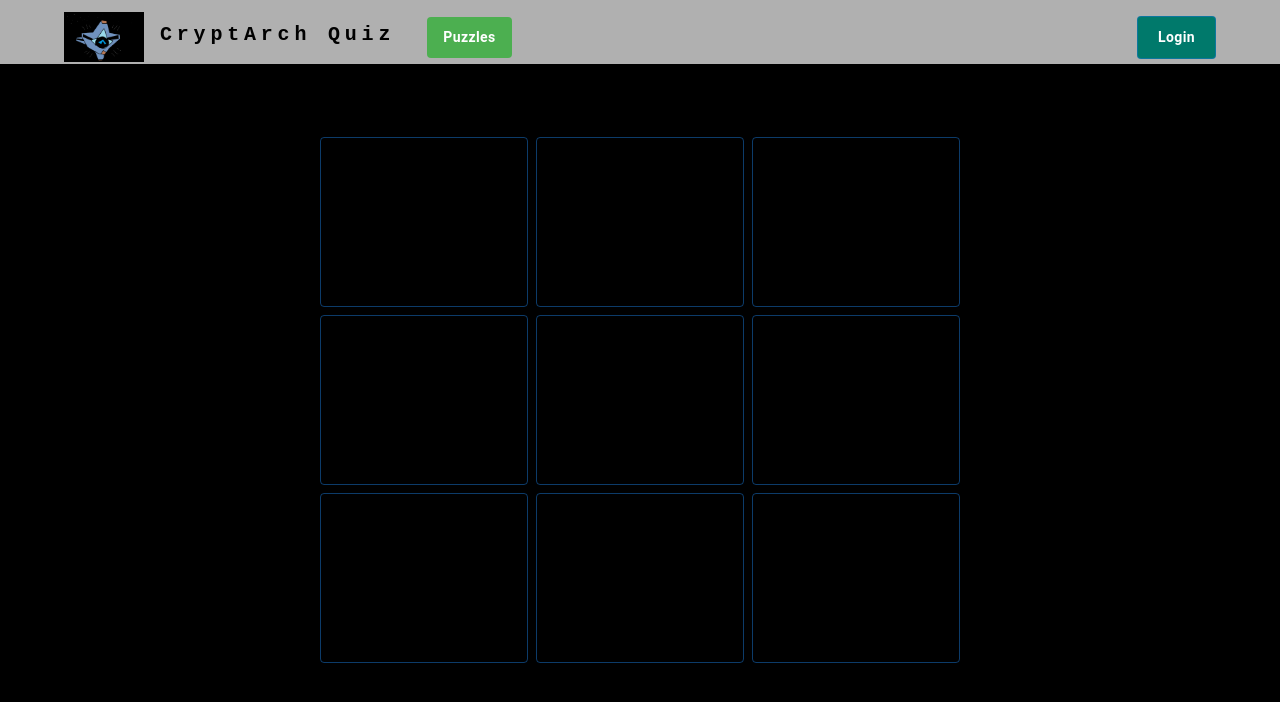
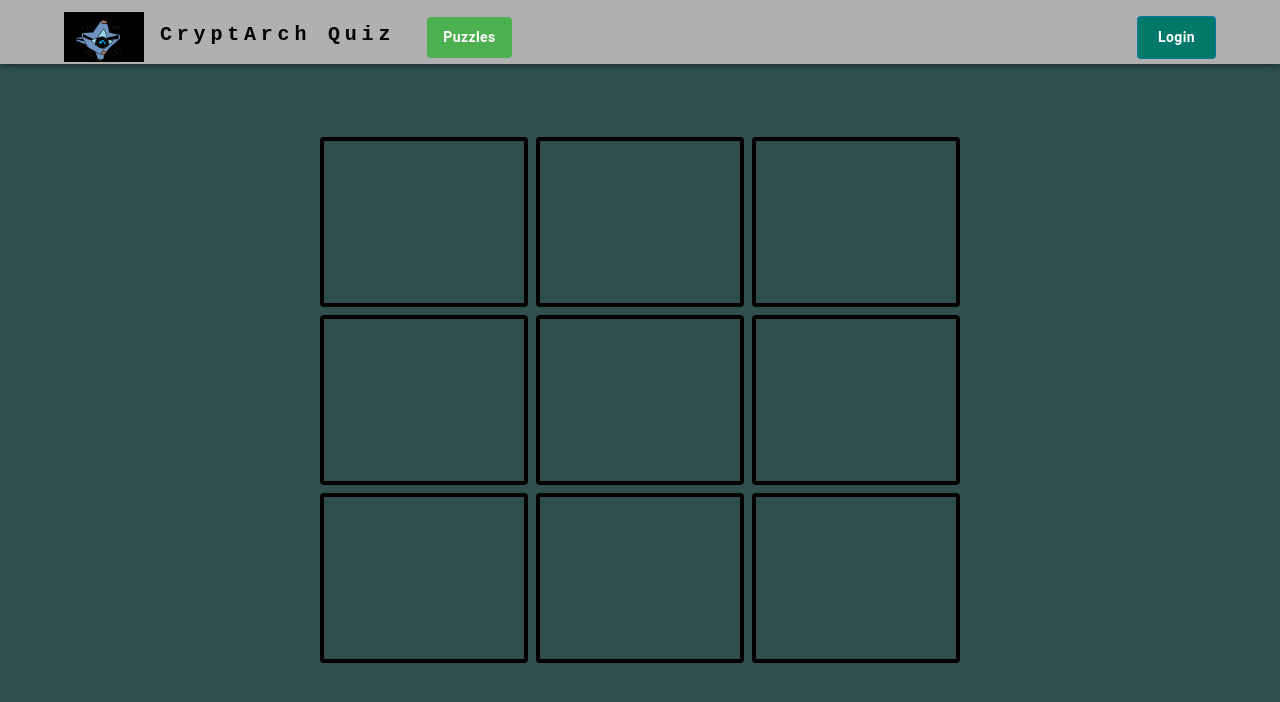
Before and after one commit to Murf-o/cryptarch-quiz, a React (Vite) app in the folder frontend/: page /puzzle in a window 1280 px wide. Shown: the top 702 px of the page. Built offline with nearby package versions, Linux system fonts and the light colour scheme; no server answers.

Commit message:
style grid

```diff
--- a/frontend/src/components/Board/Board.tsx
+++ b/frontend/src/components/Board/Board.tsx
@@ -26,6 +26,9 @@ function Board({
               sx={{
                 width: "100%",
                 height: "170px",
+                color: "black",
+                borderColor: "black",
+                borderWidth: "4px",
               }}
             ></Button>
           </Grid2>
--- a/frontend/src/pages/PuzzlePage.tsx
+++ b/frontend/src/pages/PuzzlePage.tsx
@@ -49,7 +49,7 @@ function PuzzlePage() {
     <>
       <div
         style={{
-          backgroundColor: "black",
+          backgroundColor: "#2f4f4f",
           color: "white",
           height: "100vh",
           width: "100%",
```
